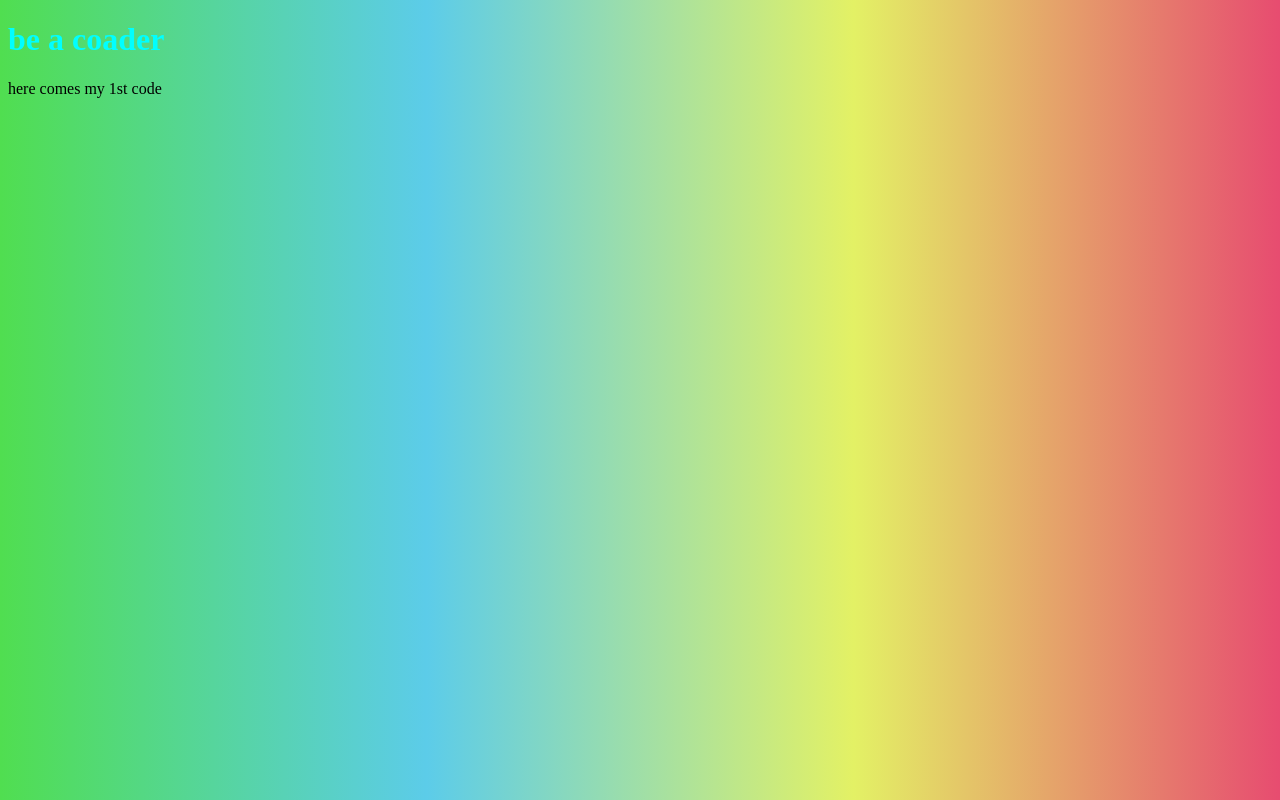
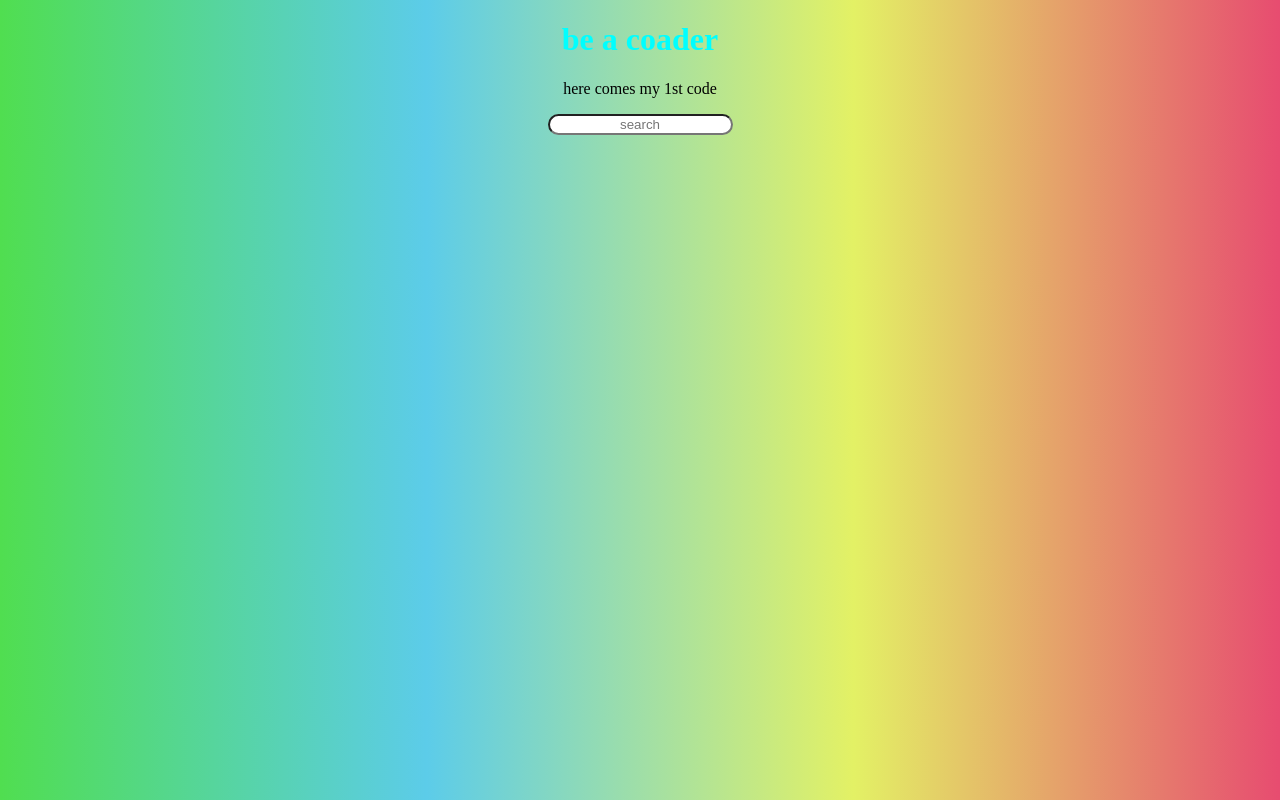
Before and after one commit to ankush-kumar-7/project, a plain HTML site: page index.html in a window 1280 px wide. Drawn offline with Linux system fonts and the light colour scheme.

Commit message:
added a new file

```diff
--- a/index.html
+++ b/index.html
@@ -9,5 +9,6 @@
 <body>
     <h1>be a coader</h1>
     <P>here comes my 1st code</code></P>
+    <input type="text" placeholder="search"/>
 </body>
 </html>
--- a/style.css
+++ b/style.css
@@ -5,3 +5,12 @@ h1{
 body {
     background:linear-gradient(90deg, rgb(80, 222, 80), rgb(92, 204, 233), rgb(227, 241, 101), rgb(231, 76, 112));
 }
+
+body{
+    text-align: center;
+}
+
+input{
+    text-align: center;
+    border-radius:50px;
+}
```
Also changed, not shown: app.js (added).
